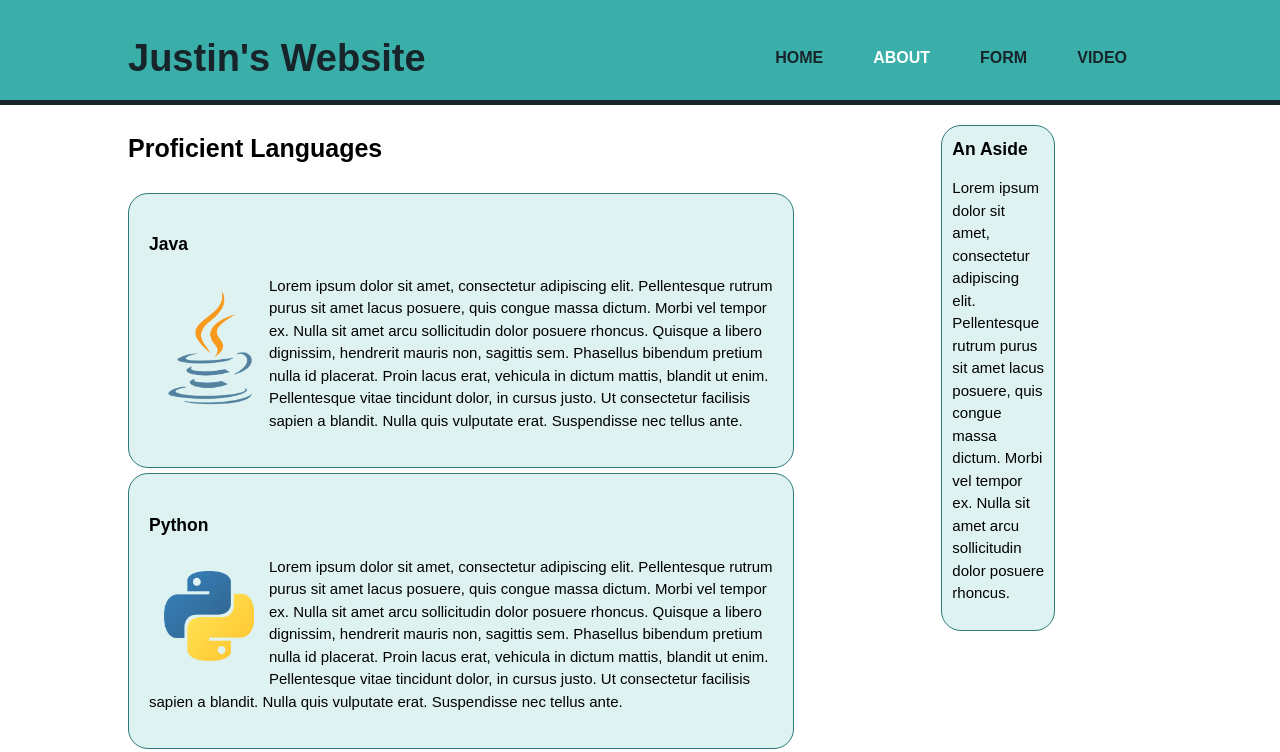
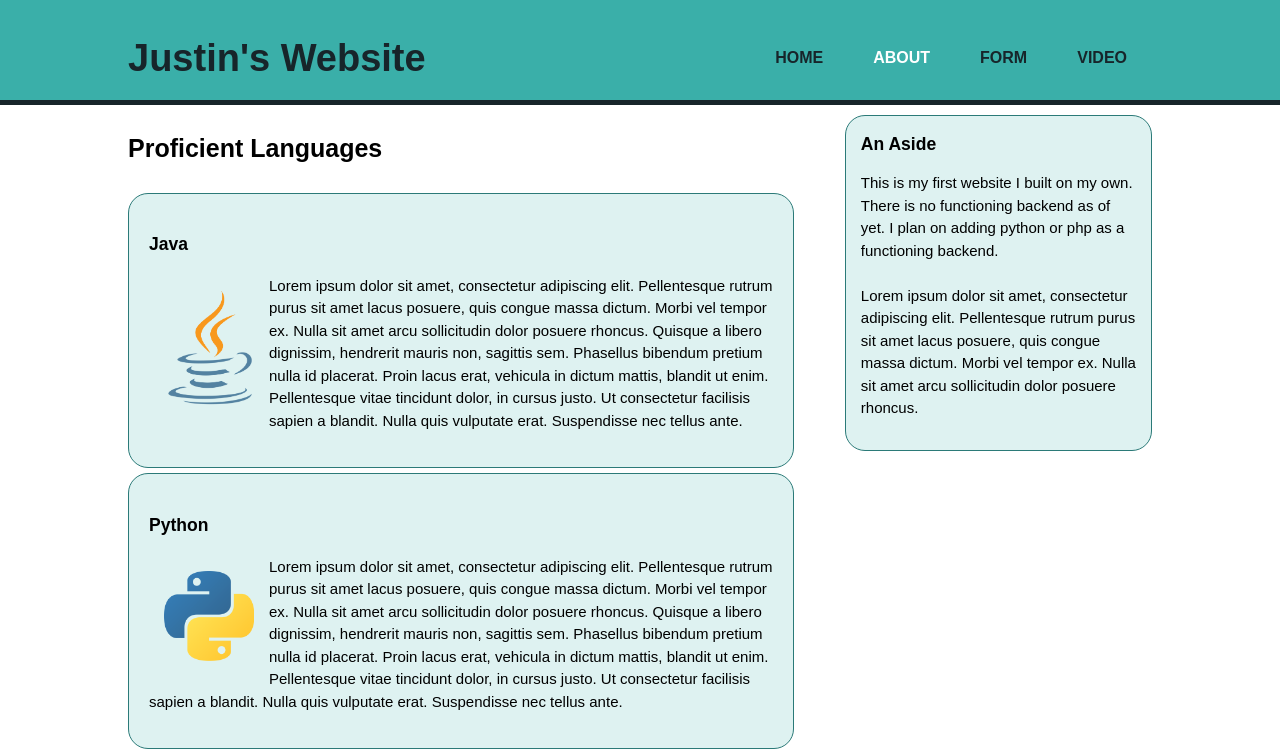
Before and after one commit to Errors4Days/First-Website, a plain HTML site: page about.html in a window 1280 px wide. Shown: the top 752 px of the page. Drawn offline with Linux system fonts and the light colour scheme.

```diff
--- a/about.html
+++ b/about.html
@@ -102,9 +102,13 @@
                 </article>
 
                 <aside id="sidebar">
-                    <div class="bubble">
+                    <div class="bubbleaside">
                         <h3>An Aside</h3>
-                        <p> Lorem ipsum dolor sit amet, consectetur adipiscing
+                        <p> This is my first website I built on my own. There is
+                            no functioning backend as of yet. I plan on adding
+                            python or php as a functioning backend. <br> <br>
+
+                            Lorem ipsum dolor sit amet, consectetur adipiscing
                             elit. Pellentesque rutrum purus sit amet lacus
                             posuere, quis congue massa dictum. Morbi vel tempor
                             ex. Nulla sit amet arcu sollicitudin dolor posuere
--- a/css/style.css
+++ b/css/style.css
@@ -14,9 +14,9 @@
     background-color: #DEF2F1;
     border: #2B7A78 solid 1px;
     border-radius: 20px;
-    padding: 15px;
-    margin-top: 10px;
-    margin-bottom: 10px;
+    padding: 10px;
+    width: 50%;
+    margin: 10px auto;
 }
 
 footer{
@@ -179,6 +179,16 @@
     margin: 0px;
 }
 
+.bubbleaside{
+    background-color: #DEF2F1;
+    border: #2B7A78 solid 1px;
+    border-radius: 20px;
+    padding: 15px;
+    margin-bottom: 10px;
+
+    float: center;
+}
+
 /* Video */
 .vidbox{
     background-color: #3AAFA9;
@@ -206,12 +216,6 @@
 }
 
 /* Form */
-.bubble{
-    padding: 10px;
-    width: 30%;
-    margin: 10px auto;
-}
-
 input{
     width: 95%;
 }
```
Also changed, not shown: index.html (+8 -1 lines).
